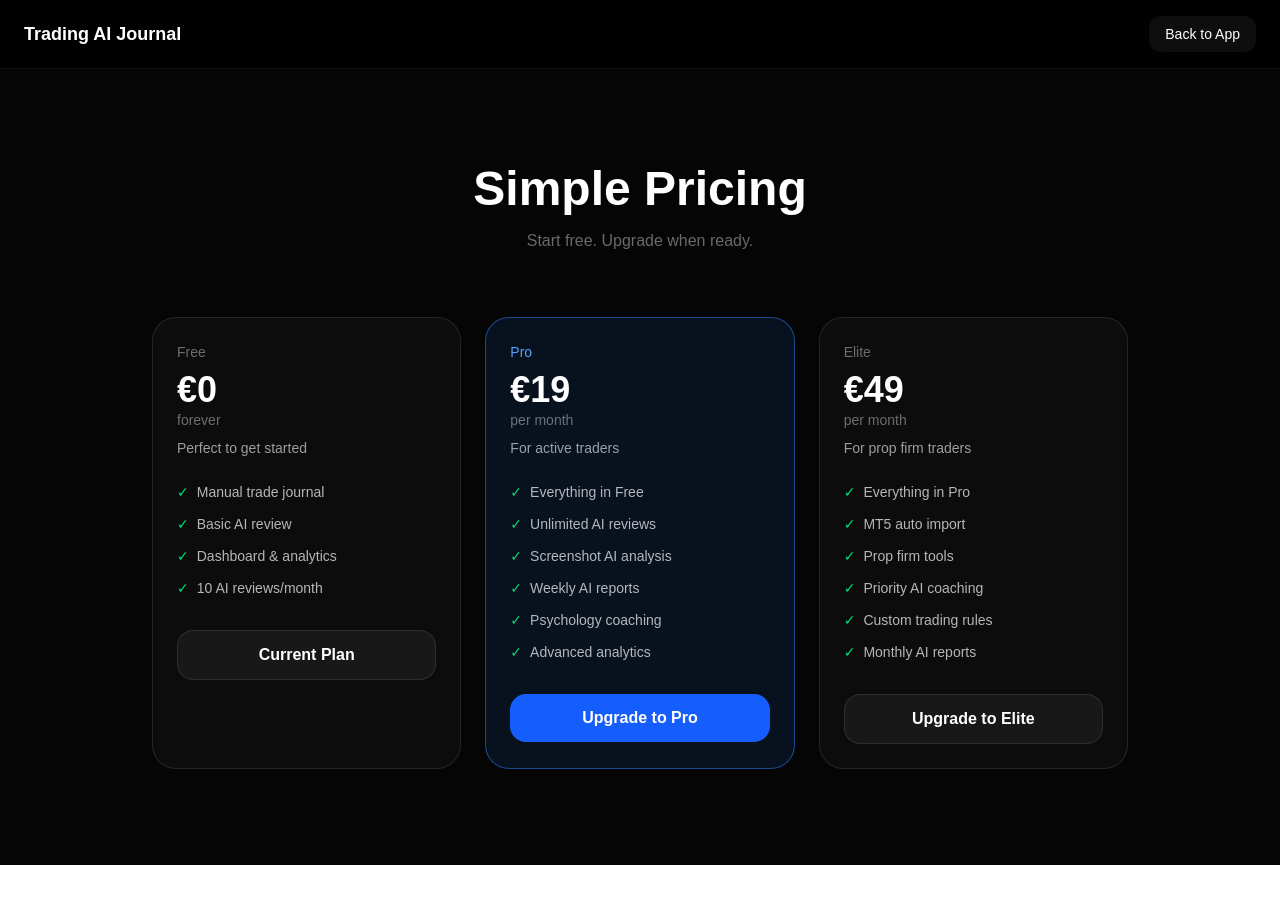
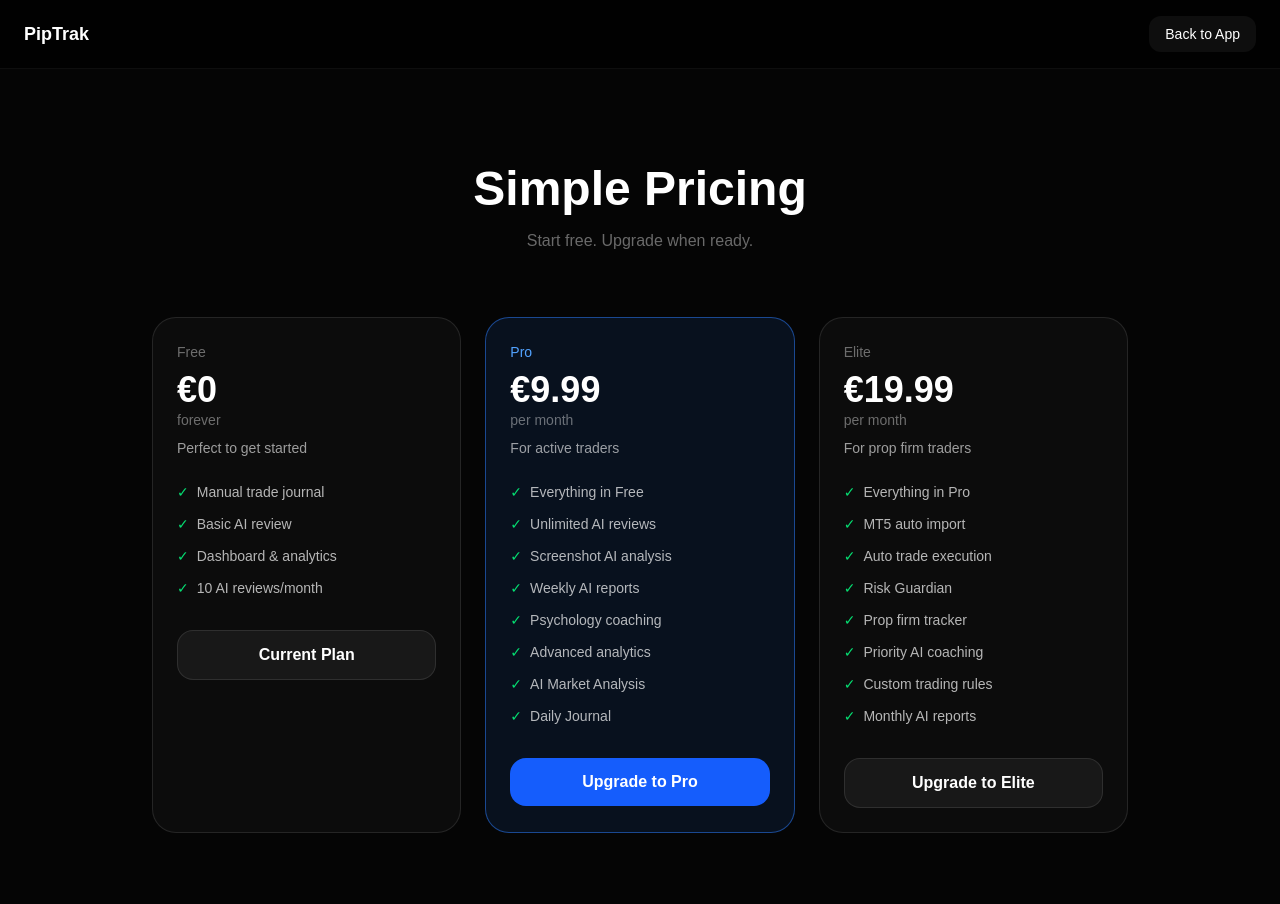
Before and after one commit to c4w6h2v2vz-code/trading-ai-journal, a Next.js app in the folder trading-ai-journal/: page /pricing in a window 1280 px wide. Shown: the top 904 px of the page. Before the commit the page ends 865 px from the top, so only its background shows below. Built offline with nearby package versions, Linux system fonts and the light colour scheme; no server answers.

Commit message:
Update Stripe price IDs

```diff
--- a/trading-ai-journal/app/page.tsx
+++ b/trading-ai-journal/app/page.tsx
@@ -176,7 +176,7 @@ export default function LandingPage() {
             />
             <PricingCard
               name="Pro"
-              price="€19"
+              price="€9.99"
               period="per month"
               description="For active traders"
               features={[
@@ -195,7 +195,7 @@ export default function LandingPage() {
             />
             <PricingCard
               name="Elite"
-              price="€49"
+              price="€19.99"
               period="per month"
               description="For prop firm traders"
               features={[
--- a/trading-ai-journal/app/pricing/page.tsx
+++ b/trading-ai-journal/app/pricing/page.tsx
@@ -27,8 +27,8 @@ export default function PricingPage() {
 
     try {
       const priceId = plan === "pro"
-        ? "price_1Tq9yUDK6vNJBERV7DuR6zuq"
-        : "price_1Tq9ywDK6vNJBERVldSLdb2H";
+        ? "price_1Tq9ywDK6vNJBERVldSLdb2H"
+        : "price_1Tq9yUDK6vNJBERV7DuR6zuq";
 
       const response = await fetch("/api/create-checkout", {
         method: "POST",
@@ -45,7 +45,7 @@ export default function PricingPage() {
       if (data.url) {
         window.location.href = data.url;
       } else {
-        alert("Error: " + JSON.stringify(data));
+        alert("Error creating checkout: " + data.error);
       }
     } catch (err) {
       alert("Error: " + String(err));
@@ -57,7 +57,7 @@ export default function PricingPage() {
   return (
     <main className="min-h-screen bg-[#050505] text-white">
       <nav className="flex items-center justify-between border-b border-white/5 bg-black/80 px-6 py-4">
-        <span className="text-lg font-bold">Trading AI Journal</span>
+        <span className="text-lg font-bold">PipTrak</span>
         <button
           onClick={() => router.push("/dashboard")}
           className="rounded-xl bg-white/5 px-4 py-2 text-sm hover:bg-white/10"
@@ -97,7 +97,7 @@ export default function PricingPage() {
           {/* Pro */}
           <div className="rounded-3xl border border-blue-500/50 bg-blue-500/10 p-6">
             <p className="text-sm text-blue-400">Pro</p>
-            <p className="mt-2 text-4xl font-bold">€19</p>
+            <p className="mt-2 text-4xl font-bold">€9.99</p>
             <p className="text-sm text-white/40">per month</p>
             <p className="mt-2 text-sm text-white/60">For active traders</p>
             <ul className="mt-6 space-y-3">
@@ -108,6 +108,8 @@ export default function PricingPage() {
                 "Weekly AI reports",
                 "Psychology coaching",
                 "Advanced analytics",
+                "AI Market Analysis",
+                "Daily Journal",
               ].map((f, i) => (
                 <li key={i} className="flex items-center gap-2 text-sm text-white/70">
                   <span className="text-green-400">✓</span> {f}
@@ -126,14 +128,16 @@ export default function PricingPage() {
           {/* Elite */}
           <div className="rounded-3xl border border-white/10 bg-white/[0.03] p-6">
             <p className="text-sm text-white/40">Elite</p>
-            <p className="mt-2 text-4xl font-bold">€49</p>
+            <p className="mt-2 text-4xl font-bold">€19.99</p>
             <p className="text-sm text-white/40">per month</p>
             <p className="mt-2 text-sm text-white/60">For prop firm traders</p>
             <ul className="mt-6 space-y-3">
               {[
                 "Everything in Pro",
                 "MT5 auto import",
-                "Prop firm tools",
+                "Auto trade execution",
+                "Risk Guardian",
+                "Prop firm tracker",
                 "Priority AI coaching",
                 "Custom trading rules",
                 "Monthly AI reports",
```
